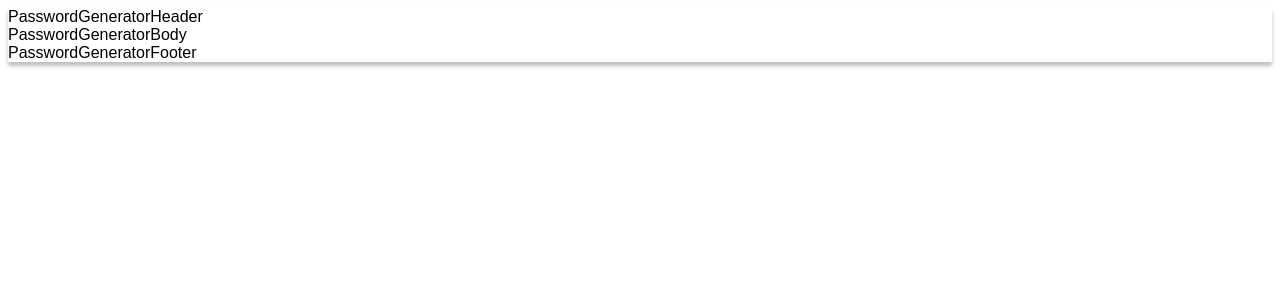
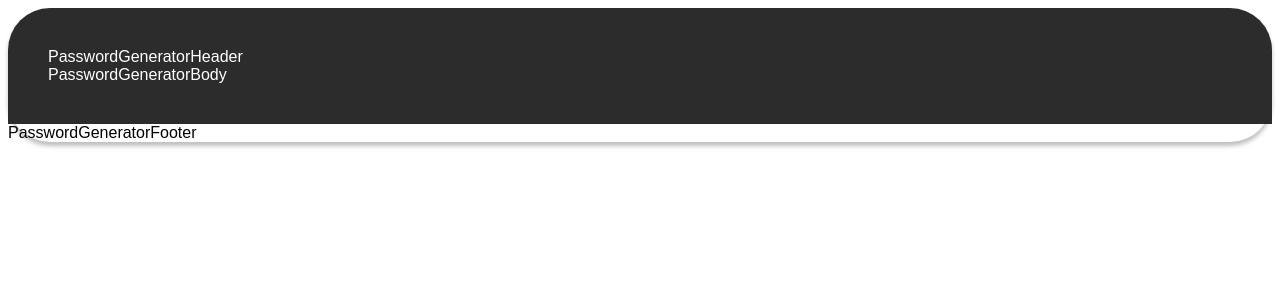
Before and after one commit to fran1014/passwordgenerator-react, a React (Create React App) app: page / in a window 1280 px wide. Shown: the top 300 px of the page. Built offline with nearby package versions, Linux system fonts and the light colour scheme.

Commit message:
added styles to CardGenerator Card

```diff
--- a/src/components/PasswordGeneratorCard/PasswordGeneratorCard.jsx
+++ b/src/components/PasswordGeneratorCard/PasswordGeneratorCard.jsx
@@ -5,8 +5,10 @@ import s from './style.module.css'
 
 export function PasswordGeneratorCard () {
     return <div className={s.root}>
+        <div className={s.main}>
         <PasswordGeneratorHeader/>
         <PasswordGeneratorBody/>
+        </div>
         <PasswordGeneratorFooter/>
     </div>
 }
--- a/src/components/PasswordGeneratorCard/style.module.css
+++ b/src/components/PasswordGeneratorCard/style.module.css
@@ -1,3 +1,12 @@
 .root{
     box-shadow: 0px 4px 4px 0px rgba(0, 0, 0, 0.25);
+    border-radius: 42px;
 }
+
+.main {
+    background-color: #2c2c2c;
+    color: white;
+    border-radius: 42px 42px 0px 0px;
+    padding: 40px;
+
+}
```
